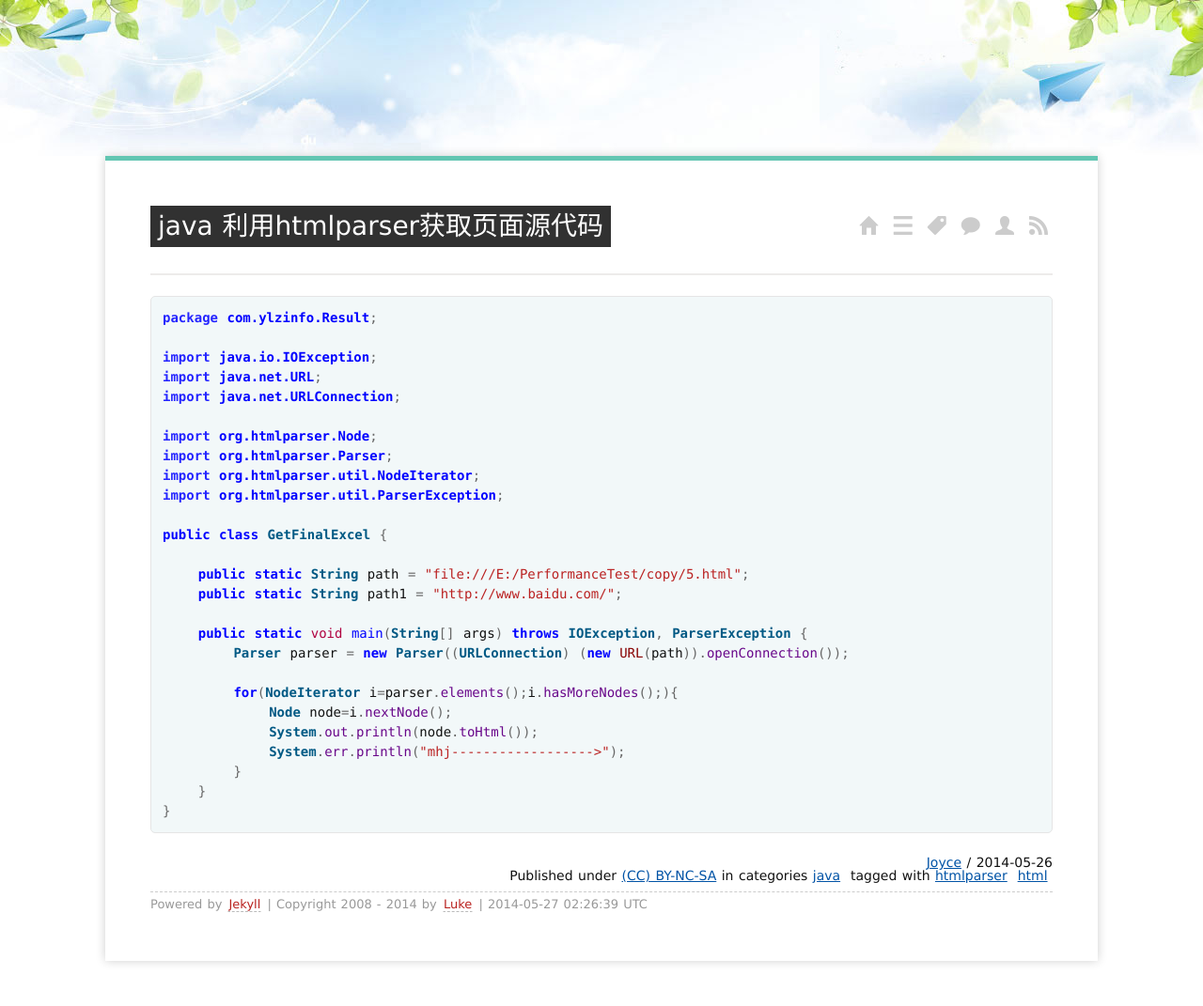
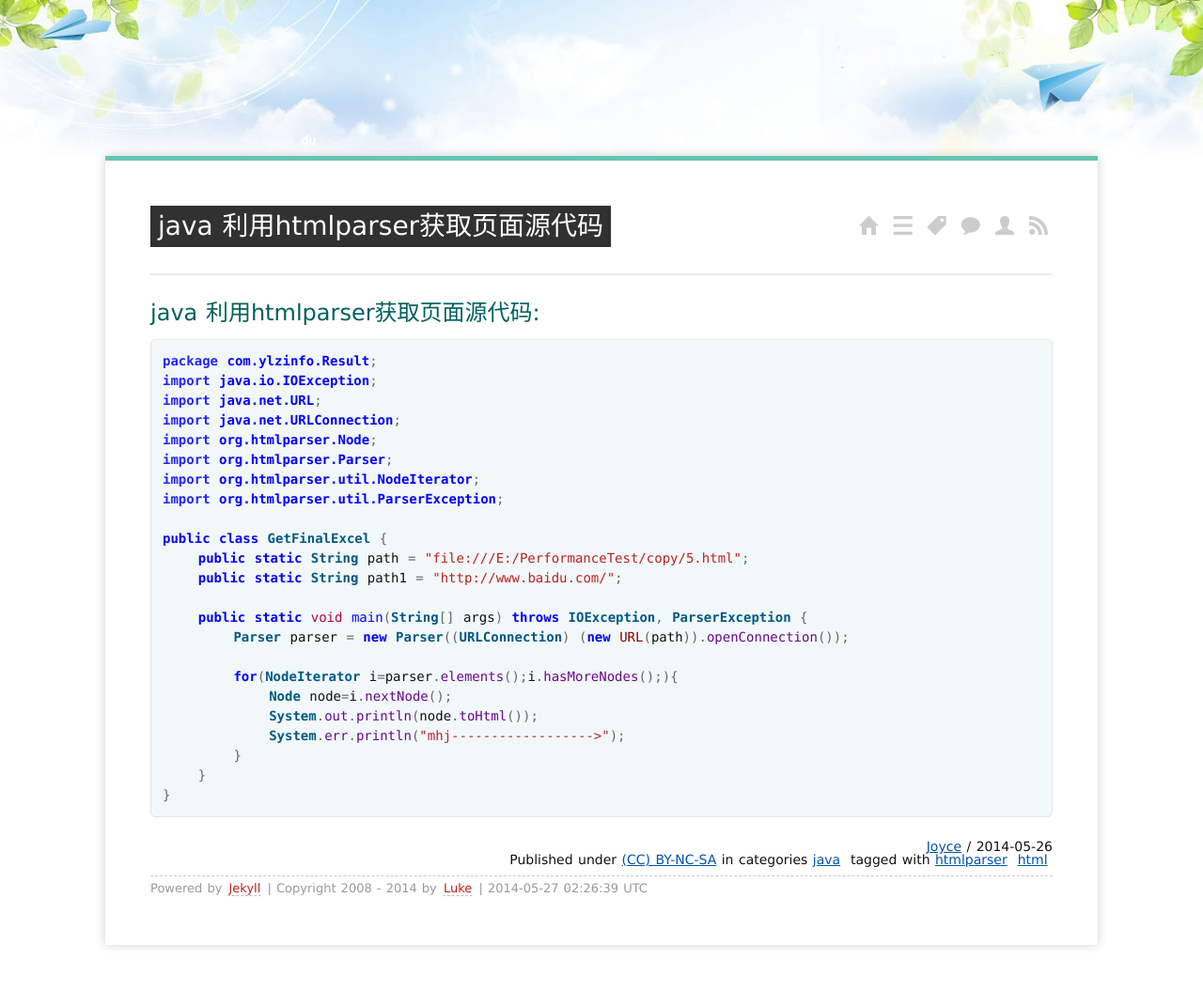
Before and after one commit to minghongjun/minghongjun.github.io, a Jekyll site: the page built from _posts/2014/2014-05-26-Java-利用htmlparser获取页面源代码.md, in a window 1280 px wide. Shown: the whole page at 94% size. Built offline with Jekyll 4.4.1, drawn with Linux system fonts in a browser that asks for light colours; Markdown is read by kramdown in place of the engine named in the settings; comment, search, counter and statistics services are not loaded.

Commit message:
daily updates

```diff
--- a/_posts/2014/2014-05-26-Java-利用htmlparser获取页面源代码.md
+++ b/_posts/2014/2014-05-26-Java-利用htmlparser获取页面源代码.md
@@ -6,22 +6,20 @@ tags:
     - htmlparser
     - html
 ---
+## java 利用htmlparser获取页面源代码:
 
 {% highlight java %}
 
 package com.ylzinfo.Result;
-
 import java.io.IOException;
 import java.net.URL;
 import java.net.URLConnection;
-
 import org.htmlparser.Node;
 import org.htmlparser.Parser;
 import org.htmlparser.util.NodeIterator;
 import org.htmlparser.util.ParserException;
 
 public class GetFinalExcel {
-
     public static String path = "file:///E:/PerformanceTest/copy/5.html";
     public static String path1 = "http://www.baidu.com/";
 
```
